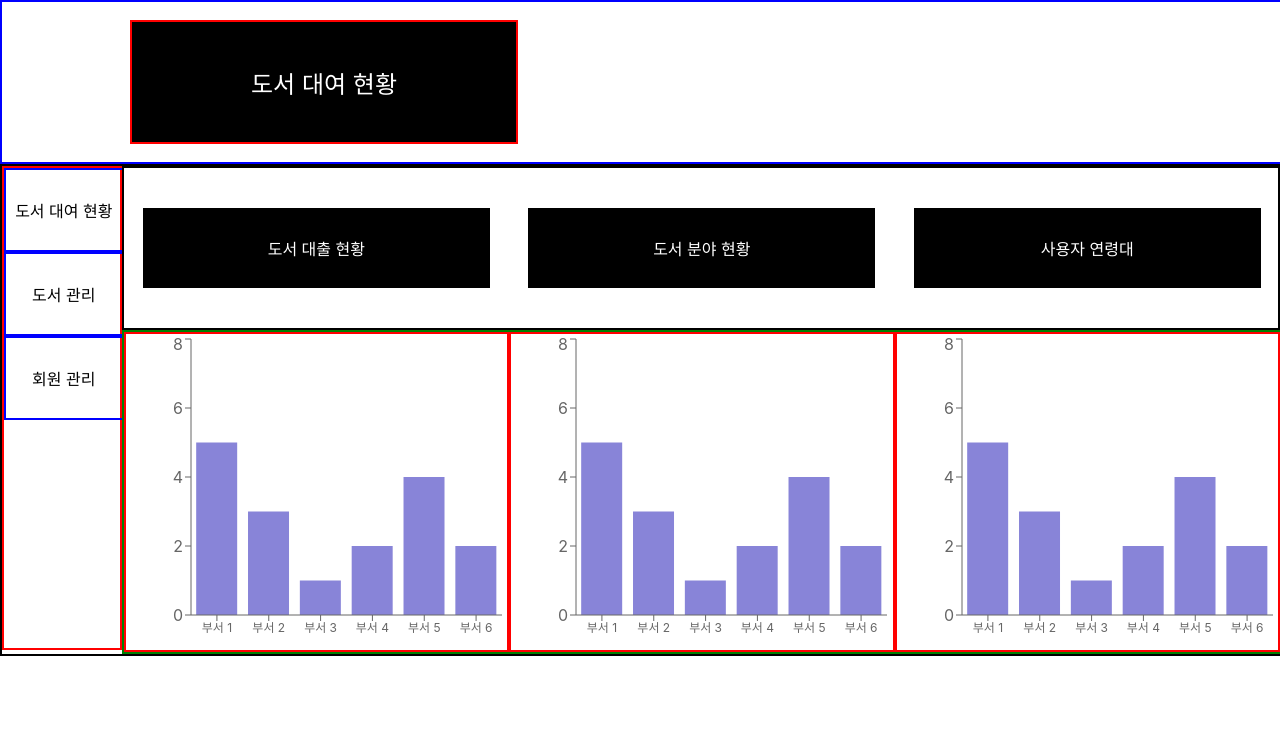
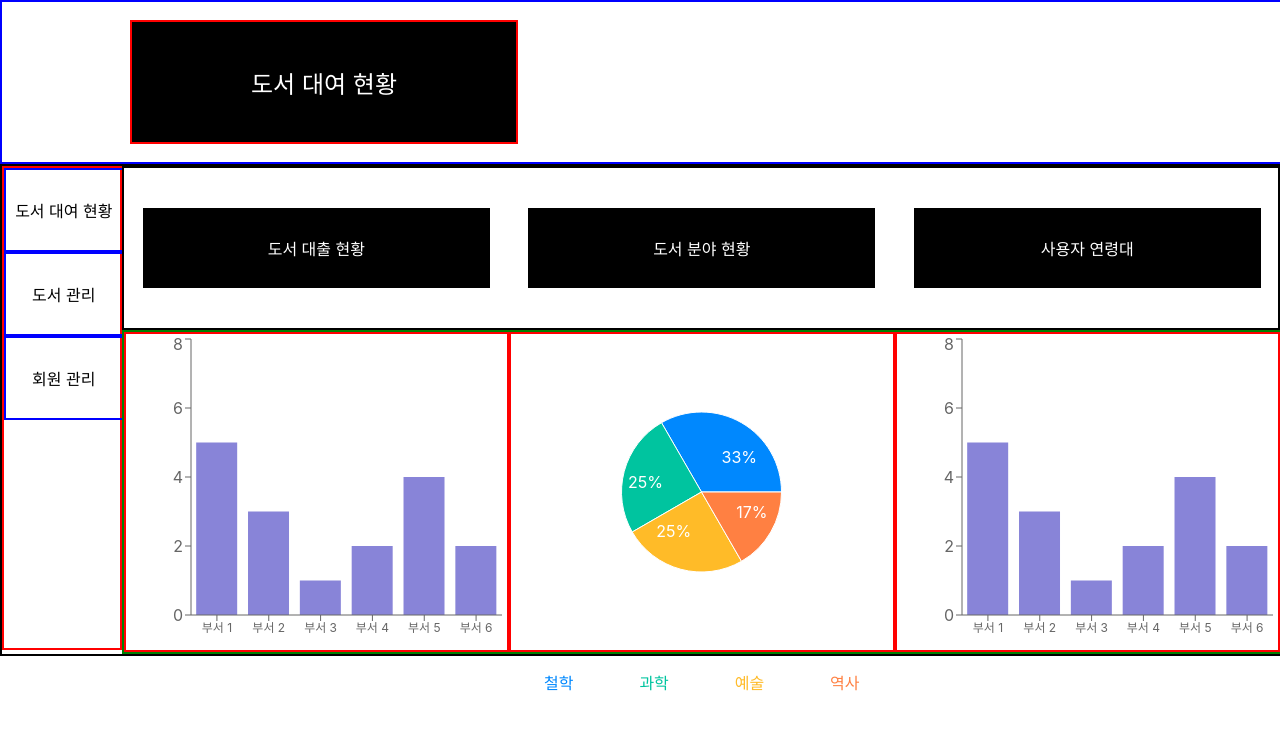
Before and after one commit to jaeho13/Library, a React (Create React App) app in the folder library/src/main/frontend/: page /admin/rent in a window 1280 px wide. Shown: the top 730 px of the page. Built offline with nearby package versions, Linux system fonts and the light colour scheme.

Commit message:
"0706 jaeho 파이차트 디자인"

```diff
--- a/library/src/main/frontend/src/components/admin/LibraryRentStatus.jsx
+++ b/library/src/main/frontend/src/components/admin/LibraryRentStatus.jsx
@@ -2,6 +2,7 @@ import React from "react";
 import styled from "styled-components";
 import PracChart from "./chart/PracChart";
 import { useNavigate } from 'react-router-dom';
+import BookStatusPieChart from "./chart/BookStatusPieChart";
 
 const LibraryRentStatus = () => {
 
@@ -39,8 +40,9 @@ const LibraryRentStatus = () => {
 
                     <ChartSize>
                         <PracChart />
+                        <BookStatusPieChart />
                         <PracChart />
-                        <PracChart />
+
                     </ChartSize>
                 </ChartBind>
             </Main>
--- a/library/src/main/frontend/src/components/admin/LibraryUserStatus.jsx
+++ b/library/src/main/frontend/src/components/admin/LibraryUserStatus.jsx
@@ -6,7 +6,7 @@ const LibraryUserStatus = () => {
         <>
             <TopMenu>
                 <PageName>
-                    도서 관리
+                    회원 관리
                 </PageName>
             </TopMenu>
 
--- /dev/null
+++ b/library/src/main/frontend/src/components/admin/chart/BookStatusPieChart.jsx
@@ -0,0 +1,80 @@
+import React, { PureComponent } from 'react';
+import { PieChart, Pie, Sector, Cell, ResponsiveContainer } from 'recharts';
+import styled from 'styled-components';
+
+
+const data = [
+    { name: '철학', value: 400 },
+    { name: '과학', value: 300 },
+    { name: '예술', value: 300 },
+    { name: '역사', value: 200 },
+];
+
+const COLORS = ['#0088FE', '#00C49F', '#FFBB28', '#FF8042'];
+
+const RADIAN = Math.PI / 180;
+
+
+const renderCustomizedLabel = ({ cx, cy, midAngle, innerRadius, outerRadius, percent, index }) => {
+    const radius = innerRadius + (outerRadius - innerRadius) * 0.5;
+    const x = cx + radius * Math.cos(-midAngle * RADIAN);
+    const y = cy + radius * Math.sin(-midAngle * RADIAN);
+
+    return (
+        <text x={x} y={y} fill="white" textAnchor={x > cx ? 'start' : 'end'} dominantBaseline="central">
+            {`${(percent * 100).toFixed(0)}%`}
+        </text>
+    );
+};
+
+const BookStatusPieChart = () => {
+    return (
+        <>
+            <PieChartSize>
+
+                <ResponsiveContainer width="100%" height="100%">
+                    <PieChart width={400} height={400}>
+                        <Pie
+                            data={data}
+                            cx="50%"
+                            cy="50%"
+                            labelLine={false}
+                            label={renderCustomizedLabel}
+                            outerRadius={80}
+                            fill="#8884d8"
+                            dataKey="value"
+                        >
+                            {data.map((entry, index) => (
+                                <Cell key={`cell-${index}`} fill={COLORS[index % COLORS.length]} />
+                            ))}
+                        </Pie>
+                    </PieChart>
+                </ResponsiveContainer>
+
+                <PieChartName>
+                    {data.map((entry, index) => (
+                        <div key={`legend-${index}`} style={{ color: COLORS[index % COLORS.length], margin: '20px 0' }}>
+                            {`${entry.name}`}
+                        </div>
+                    ))}
+                </PieChartName>
+            </PieChartSize>
+
+        </>
+    )
+}
+
+
+export default BookStatusPieChart;
+
+const PieChartSize = styled.div`
+    width: 100%;
+    /* height: 30vh; */
+    border: 2px solid red;
+`
+
+const PieChartName = styled.div`
+    display: flex;
+    flex-direction: row;
+    justify-content: space-around;
+`
```
Also changed, not shown: library/src/main/frontend/src/components/admin/chart/BookRentPieChart.jsx (deleted, +0 -53 lines).
